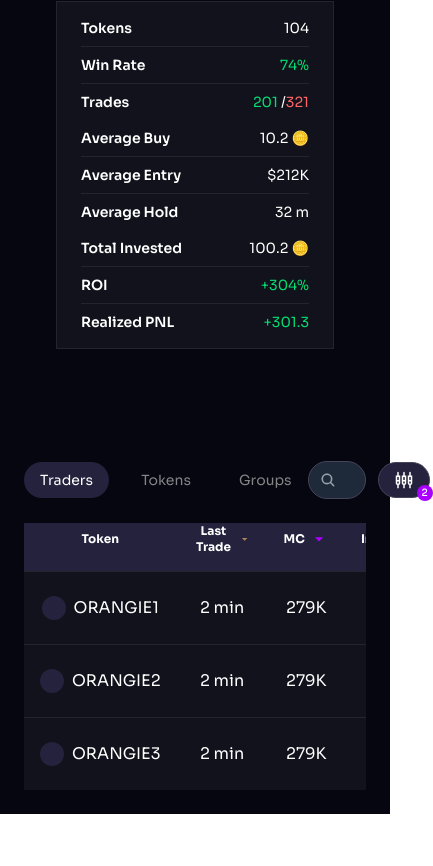
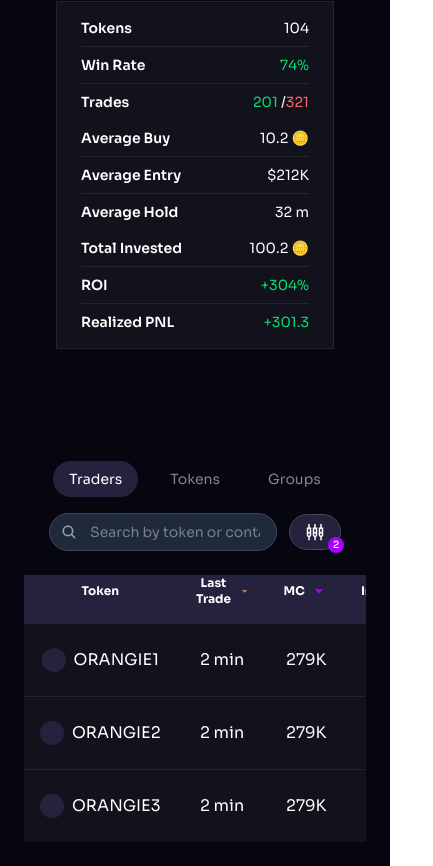
Before and after one commit to favourAyomikun/bounty-potion, a React (Vite) app: page /leaderboard-dashboard in a window 390 px wide. Shown: the part 586-1452 px from the top of the page, 433 px wide, since content can reach past the window. Before the commit the page ends 1400 px from the top, so only its background shows below. Built offline with nearby package versions, Linux system fonts and the light colour scheme.

Commit message:
making some changes

```diff
--- a/src/pages/LeaderboardDashboard.jsx
+++ b/src/pages/LeaderboardDashboard.jsx
@@ -35,9 +35,9 @@ const LeaderboardDashboard = () => {
             <TradingStats />
 
             {/* First section */}
-            <div className="flex items-center justify-between mt-20 mb-6">
-            <div className="flex flex-col md:flex-row items-center gap-4 md:gap-20">
-            {/* Tab Navigation */}
+            <div className="flex flex-col md:flex-row items-center justify-between mt-20 mb-6">
+                <div className="flex items-center gap-20">
+                    {/* Tab Navigation */}
                     <div className="flex items-center space-x-4">
                         <button
                             className={`text-sm px-4 py-2 rounded-[20px] cursor-pointer ${selectedTab === 'Traders' ? 'bg-[#25223D] border-[#464558] text-white' : 'text-[#858585]'
@@ -71,7 +71,7 @@ const LeaderboardDashboard = () => {
                 </div>
 
                 {/* Second section */}
-                <div className="flex items-center gap-3 flex-1 max-w-[40%]">
+                <div className="flex flex-row items-center gap-3 flex-1 max-w-full md:max-w-[40%] mt-4 md:mt-0">
                     {/* Search Bar */}
                     <div className="relative w-full">
                         <IoSearch className="absolute left-3 top-1/2 transform -translate-y-1/2 text-gray-400" />
```
